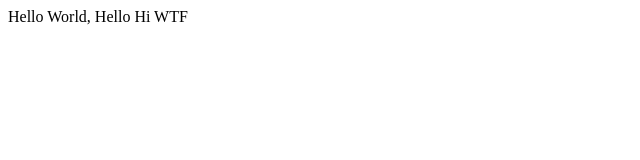
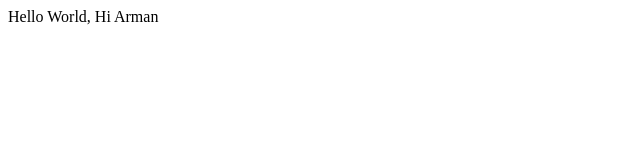
Before and after one commit to 007-cloud/Test1, a plain HTML site: page index.html in a window 1280 px wide. Shown: the full height of the page, 0-640 px from the left. Drawn offline with Linux system fonts and the light colour scheme.

Commit message:
Arman Update

```diff
--- a/index.html
+++ b/index.html
@@ -6,6 +6,6 @@
     <title>Document</title>
 </head>
 <body>
-    Hello World, Hello Hi WTF
+    Hello World, Hi Arman
 </body>
 </html>
```
